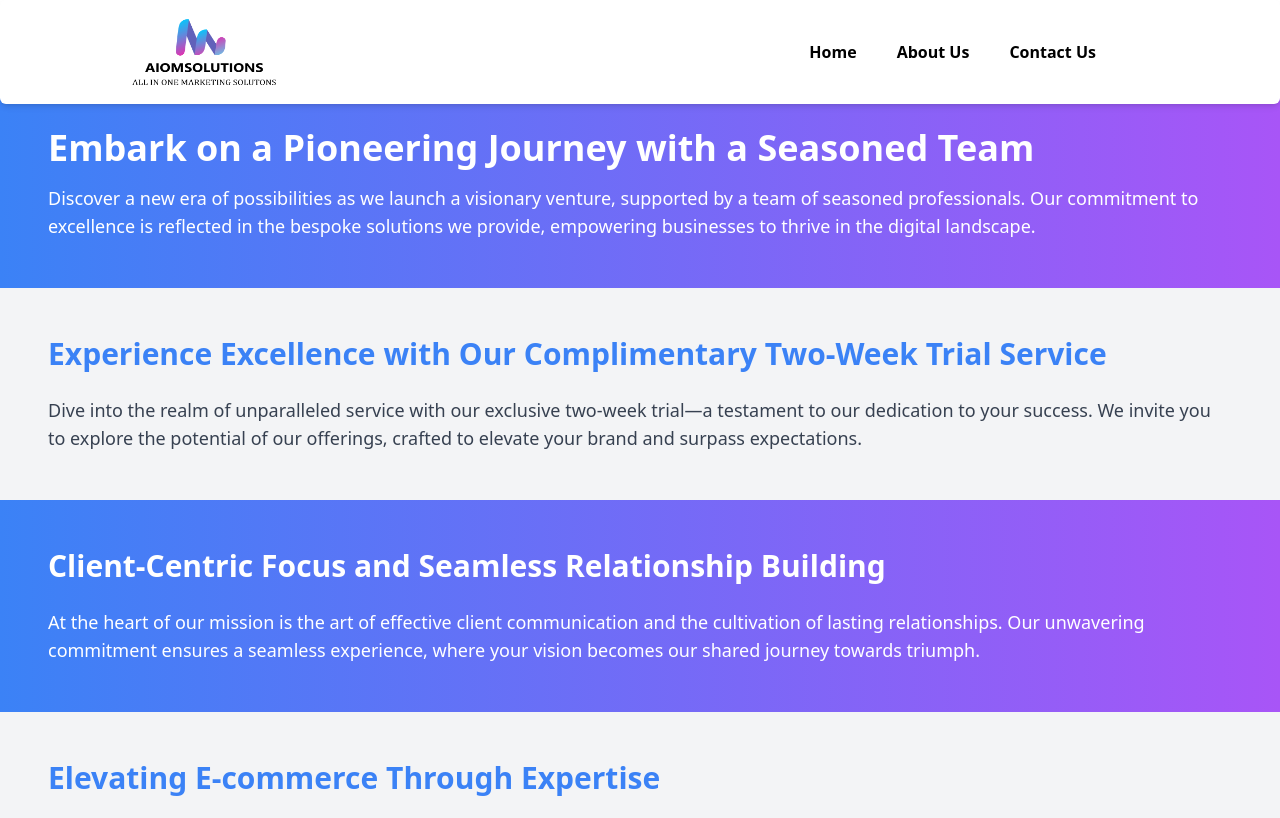
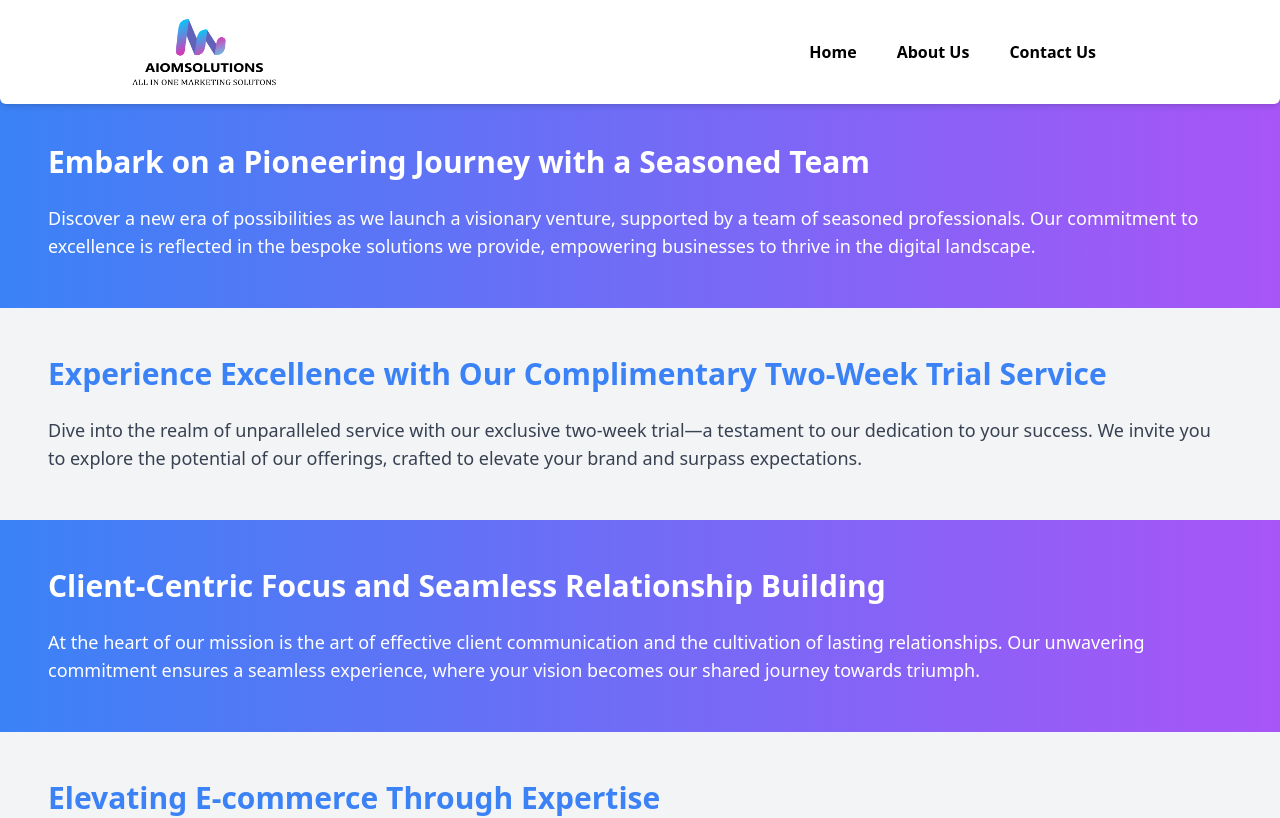
Before and after one commit to Rishiraj2812/aiom_solutions, a React (Vite) app: page /about in a window 1280 px wide. Shown: the top 818 px of the page. Built offline with nearby package versions, Linux system fonts and the light colour scheme.

Commit message:
scroll issue resolved

```diff
--- a/src/components/About.jsx
+++ b/src/components/About.jsx
@@ -7,20 +7,20 @@ const About = () => {
   return (
     <div>
       {/* Hero Section */}
-      <section id="hero" className="hero-section mt-20 bg-gradient-to-r from-blue-500 to-purple-500 text-white p-12">
-        <div className="hero-content">
-          <h1 className="text-4xl font-bold mb-4">
-            Embark on a Pioneering Journey with a Seasoned Team
-          </h1>
+
+      <section id="client-focus" className="client-focus-section p-12 mt-24 bg-gradient-to-r from-blue-500 to-purple-500 text-white">
+        <div className="container mx-auto">
+          <h2 className="text-3xl font-bold mb-6">
+          Embark on a Pioneering Journey with a Seasoned Team
+          </h2>
           <p className="text-lg">
-            Discover a new era of possibilities as we launch a visionary venture,
+          Discover a new era of possibilities as we launch a visionary venture,
             supported by a team of seasoned professionals. Our commitment to
             excellence is reflected in the bespoke solutions we provide,
             empowering businesses to thrive in the digital landscape.
           </p>
         </div>
       </section>
-
       {/* Two-Week Trial Section */}
       <section id="trial" className="trial-section bg-gray-100 p-12">
         <div className="container mx-auto">
```
